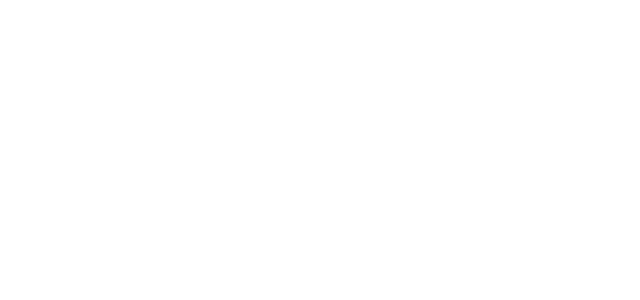
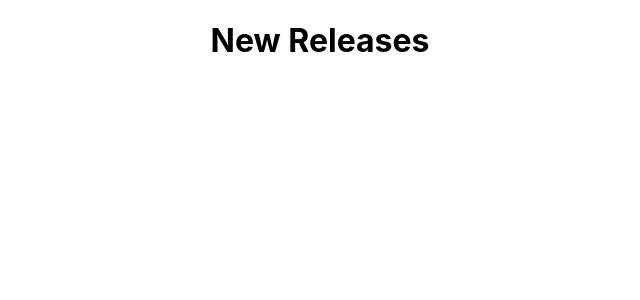
Before and after one commit to judewashock518/shoe-app-project, a React (Create React App) app: page / in a window 1280 px wide. Shown: the top 300 px of the page, without its empty margins (320-960 px from the left). Built offline with nearby package versions, Linux system fonts and the light colour scheme.

Commit message:
exported 'StoreFront' component to 'App'

```diff
--- a/src/App.js
+++ b/src/App.js
@@ -1,8 +1,10 @@
 import './App.css';
+import StoreFront from './components/StoreFront/StoreFront';
 
 function App() {
   return (
     <div className="App">
+      <StoreFront />
 
     </div>
   );
--- a/src/components/StoreFront/StoreFront.jsx
+++ b/src/components/StoreFront/StoreFront.jsx
@@ -0,0 +1,16 @@
+import React, { useState } from 'react';
+import inventoryData from '../../inventory';
+
+const StoreFront = () => {
+    const [ inventory, setInventory] = useState(inventoryData);
+
+    console.log(inventory);
+
+    return(
+        <div className="storefront-wrapper">
+            <h1>New Releases</h1>
+        </div>
+    )
+}
+
+export default StoreFront;
```
